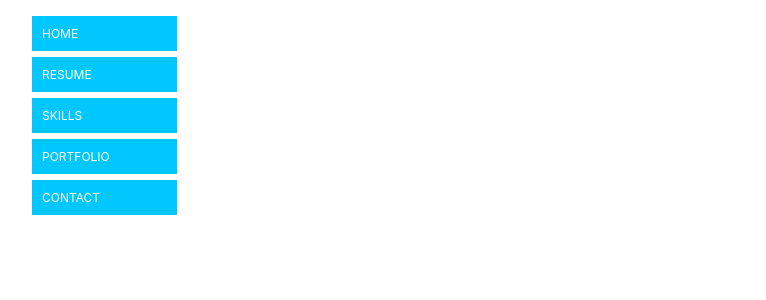
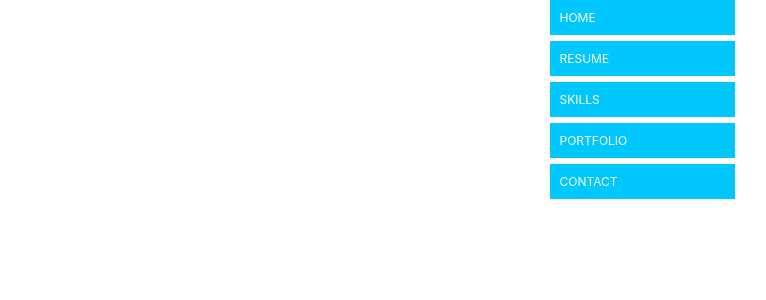
Before and after one commit to BilyanaBorislavova/bborislavova, a React (Create React App) app: page / in a window 1280 px wide. Shown: the top 300 px of the page, without its empty margins (8-774 px from the left). Built offline with nearby package versions, Linux system fonts and the light colour scheme.

Commit message:
Fixed app layout styles

```diff
--- a/src/components/home/home.scss
+++ b/src/components/home/home.scss
@@ -1,4 +1,5 @@
 .home {
     display: grid;
     row-gap: 15px;
+    margin-top: 53px;
 }
--- a/src/components/navigation/navigation.scss
+++ b/src/components/navigation/navigation.scss
@@ -1,7 +1,9 @@
 .navigation {
-    max-width: 165px;
+    min-width: 165px;
 
     &-list {
+        margin: 0;
+        padding: 0;
         display: grid;
         row-gap: 6px;
     }
--- a/src/styles/app.scss
+++ b/src/styles/app.scss
@@ -1,4 +1,7 @@
 .page-content {
     display: grid;
     grid-auto-flow: column;
+    justify-content: center;
+    align-items: center;
+    column-gap: 35px;
 }
```
